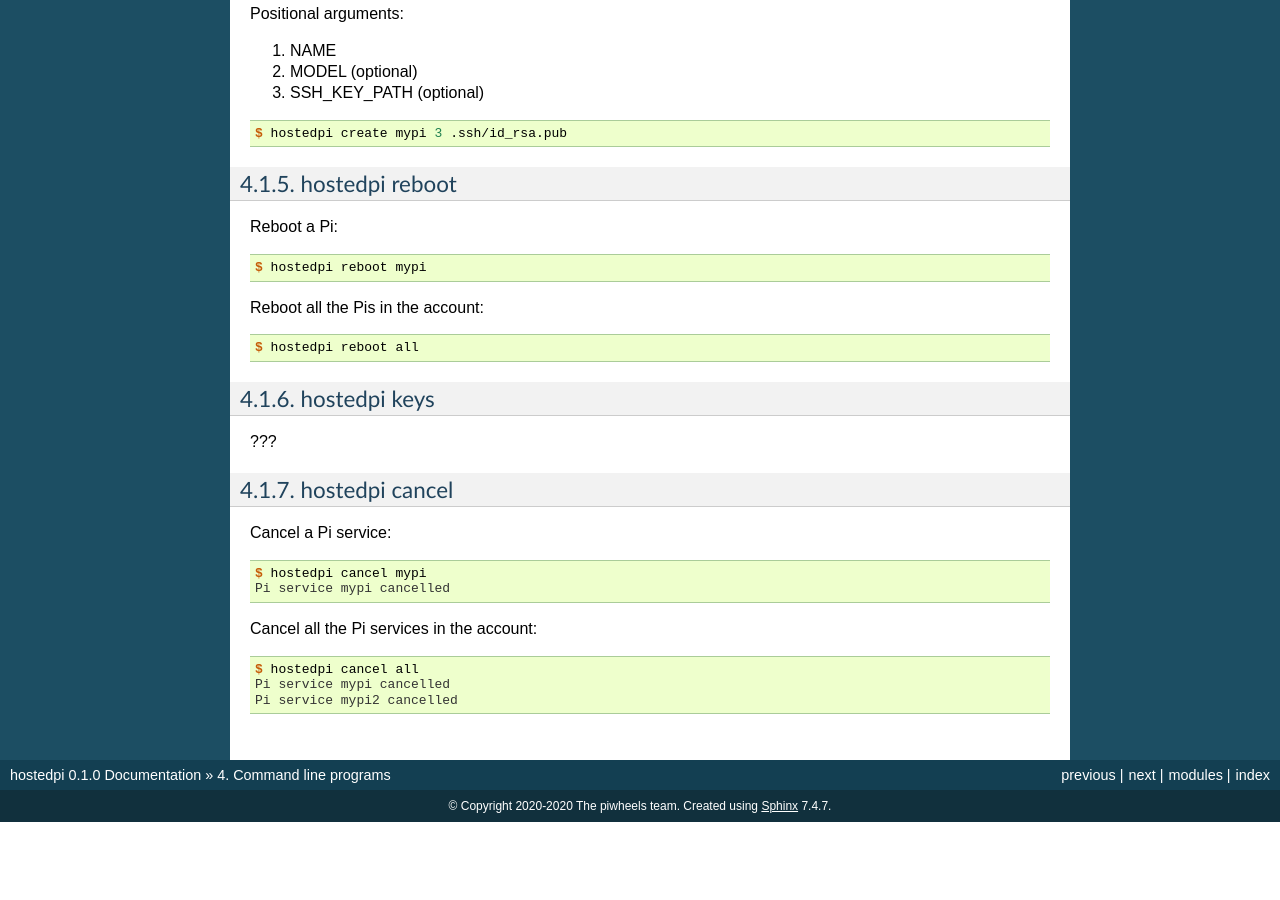
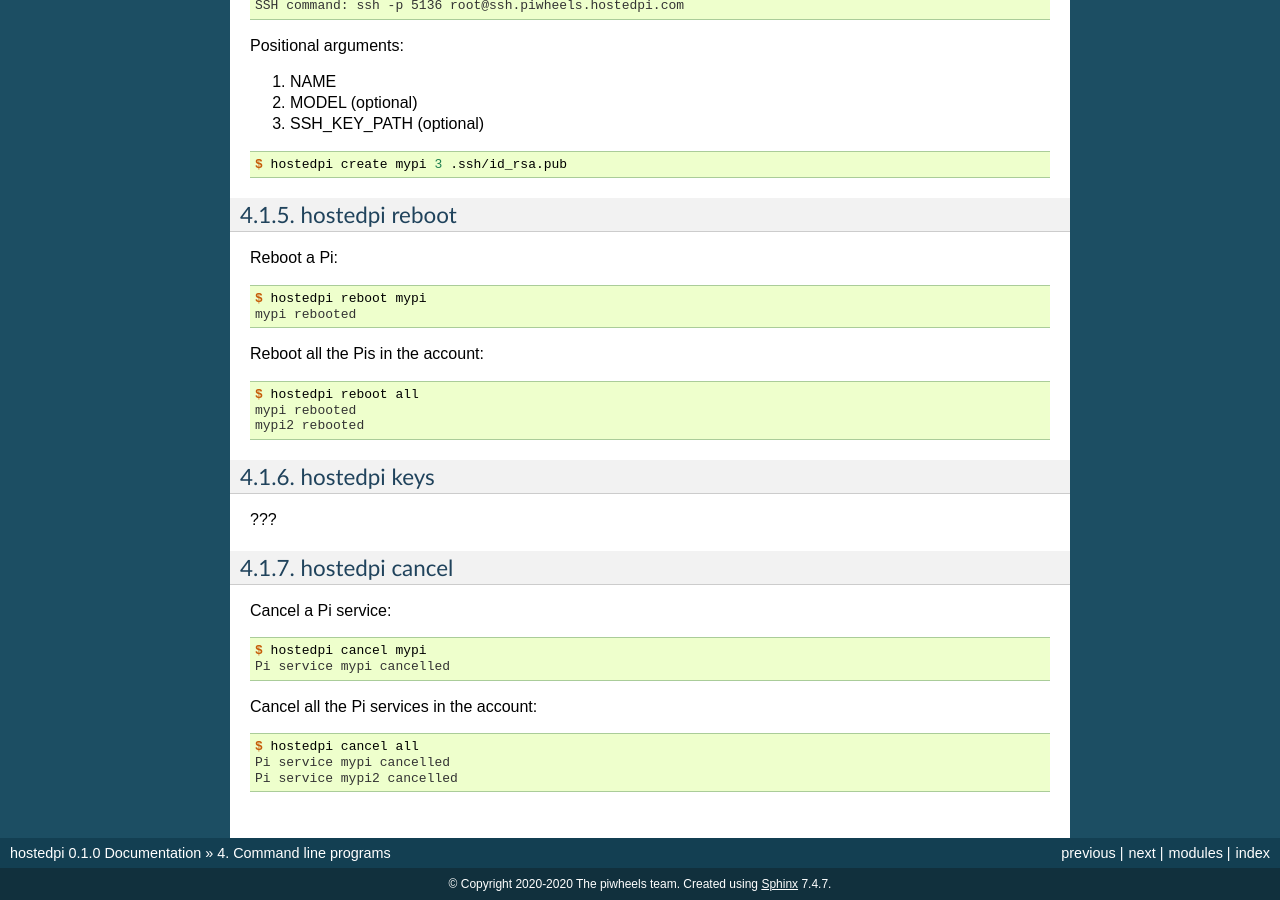
Before and after one commit to piwheels/hostedpi, a Sphinx documentation site: the page built from docs/cli.rst, in a window 1280 px wide and 900 px high, scrolled down 1807 px. Built offline with Sphinx 7.4.7, drawn with Linux system fonts in a browser that asks for light colours; before the commit the page ends 2629 px from its top, so only the background shows below that.

Commit message:
CLI docs

```diff
--- a/docs/cli.rst
+++ b/docs/cli.rst
@@ -133,12 +135,15 @@ Reboot a Pi:
 .. code-block:: console
 
     $ hostedpi reboot mypi
+    mypi rebooted
 
 Reboot all the Pis in the account:
 
 .. code-block:: console
 
     $ hostedpi reboot all
+    mypi rebooted
+    mypi2 rebooted
 
 hostedpi keys
 -------------
```
Also changed, not shown: other parts of docs/cli.rst (+2 -0 lines).
